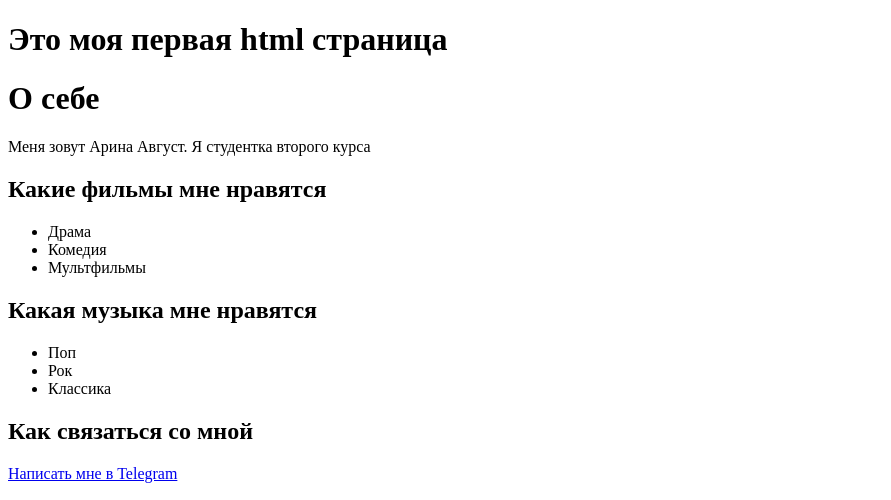
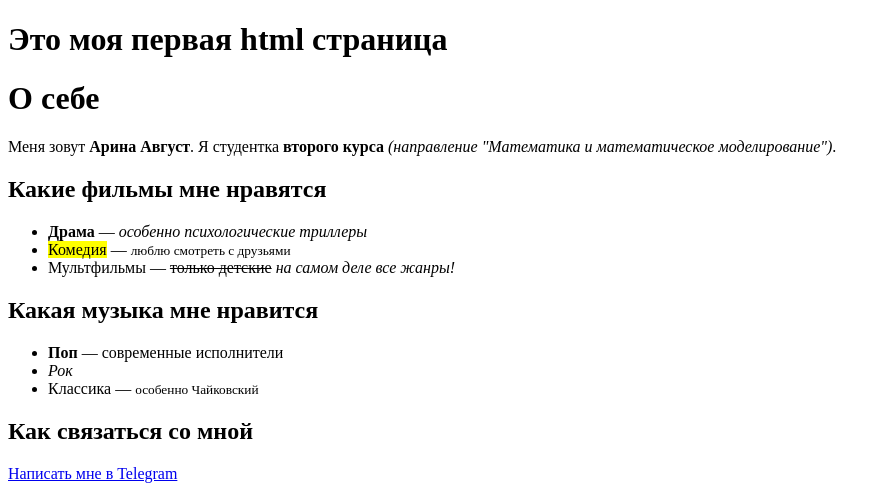
Before and after one commit to arina24242342/html-css-lab, a plain HTML site: page index.html in a window 1280 px wide. Shown: the top 500 px of the page, without its empty margins (0-891 px from the left). Drawn offline with Linux system fonts and the light colour scheme.

Commit message:
Улучшено форматирование текста и исправлены опечатки в HTML

```diff
--- a/index.html
+++ b/index.html
@@ -6,18 +6,25 @@
   <body>
     <h1>Это моя первая html страница</h1>
     <h1>О себе</h1>
-    <p>Меня зовут Арина Август. Я студентка второго курса</p>
+    <p>
+      Меня зовут <b>Арина Август</b>. Я студентка
+      <strong>второго курса</strong>
+      <i>(направление "Математика и математическое моделирование")</i>.
+    </p>
     <h2>Какие фильмы мне нравятся</h2>
     <ul>
-      <li>Драма</li>
-      <li>Комедия</li>
-      <li>Мультфильмы</li>
+      <li><b>Драма</b> — <i>особенно психологические триллеры</i></li>
+      <li><mark>Комедия</mark> — <small>люблю смотреть с друзьями</small></li>
+      <li>
+        Мультфильмы — <del>только детские</del>
+        <em>на самом деле все жанры!</em>
+      </li>
     </ul>
-    <h2>Какая музыка мне нравятся</h2>
+    <h2>Какая музыка мне нравится</h2>
     <ul>
-      <li>Поп</li>
-      <li>Рок</li>
-      <li>Классика</li>
+      <li><strong>Поп</strong> — современные исполнители</li>
+      <li><i>Рок</i></li>
+      <li>Классика — <small>особенно Чайковский</small></li>
     </ul>
     <h2>Как связаться со мной</h2>
     <a href="https://t.me/simp_coloumbina">Написать мне в Telegram</a>
```
